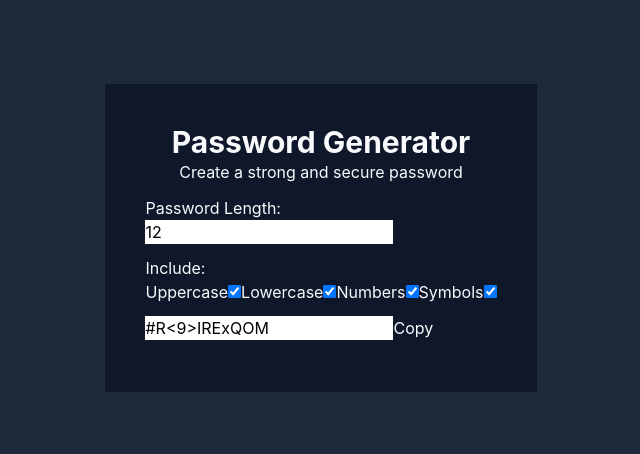
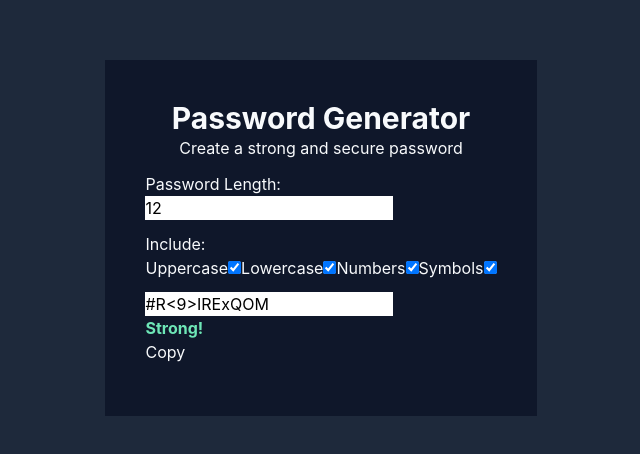
Before and after one commit to iamgutz/password-generator, a React (Create React App) app: page / in a window 1280 px wide. Shown: the part 162-616 px from the top of the page, without its empty margins (319-959 px from the left). Built offline with nearby package versions, Linux system fonts and the light colour scheme.

Commit message:
implemented password strength score

```diff
--- a/src/App.tsx
+++ b/src/App.tsx
@@ -1,119 +1,10 @@
-import { useEffect, useState } from 'react';
-import { CopyToClipboard } from 'react-copy-to-clipboard';
 import './App.css';
-import Paper from './components/Paper';
-import generatePassword from './utils/generate-password';
+import PasswordGenerator from './PasswordGenerator';
 
 function App() {
-  const [passwordLength, setPasswordLength] = useState('12');
-  const [options, setOptions] = useState({
-    uppercase: true,
-    lowercase: true,
-    numbers: true,
-    symbols: true,
-  });
-  const initialPassword = generatePassword({
-    length: parseInt(passwordLength, 10),
-    ...options,
-  });
-  const [password, setPassword] = useState(initialPassword);
-  const [wasCopied, setWasCopied] = useState(false);
-
-  const handlePasswordLengthChange = (length: string) => {
-    setPasswordLength(length);
-  };
-
-  const handleOptionsChange = (optionName: string, value: boolean) => {
-    setOptions(prevOptions => ({
-      ...prevOptions,
-      [optionName]: value,
-    }));
-  };
-
-  const handleOnCopy = () => {
-    if (wasCopied) {
-      return;
-    }
-    setWasCopied(true);
-  };
-
-  useEffect(() => {
-    const newPassword = generatePassword({ length: parseInt(passwordLength, 10), ...options });
-    setPassword(newPassword);
-  }, [passwordLength, options]);
-
-  useEffect(() => {
-    let timeout: ReturnType<typeof setTimeout>;
-    if (wasCopied) {
-      timeout = setTimeout(() => {
-        setWasCopied(false);
-      }, 1500);
-    }
-    return () => {
-      if (timeout) {
-        clearTimeout(timeout);
-      }
-    };
-  }, [wasCopied]);
-
   return (
     <div className="bg-slate-800 min-h-screen flex flex-col items-center justify-center">
-      <Paper>
-        <h1 className="text-3xl font-bold text-center">Password Generator</h1>
-        <p className="text-center">Create a strong and secure password</p>
-
-        <div className="my-3">
-          <p>Password Length:</p>
-          <input
-            type="number"
-            className="text-black"
-            value={passwordLength}
-            onChange={e => handlePasswordLengthChange(e.target.value)}
-          />
-        </div>
-
-        <div>
-          <p>Include:</p>
-          <label>Uppercase</label>
-          <input
-            type="checkbox"
-            checked={options.uppercase}
-            onChange={e => handleOptionsChange('uppercase', e.target.checked)}
-          />
-          <label>Lowercase</label>
-          <input
-            type="checkbox"
-            checked={options.lowercase}
-            onChange={e => handleOptionsChange('lowercase', e.target.checked)}
-          />
-          <label>Numbers</label>
-          <input
-            type="checkbox"
-            checked={options.numbers}
-            onChange={e => handleOptionsChange('numbers', e.target.checked)}
-          />
-          <label>Symbols</label>
-          <input
-            type="checkbox"
-            checked={options.symbols}
-            onChange={e => handleOptionsChange('symbols', e.target.checked)}
-          />
-        </div>
-
-        <div className="my-3">
-          <input
-            type="text"
-            className="text-black"
-            value={password}
-          />
-          <CopyToClipboard
-            text={password}
-            onCopy={() => handleOnCopy()}
-          >
-            <button type="button">{wasCopied ? 'Copied!' : 'Copy'}</button>
-          </CopyToClipboard>
-        </div>
-      </Paper>
+      <PasswordGenerator />
     </div>
   );
 }
--- /dev/null
+++ b/src/PasswordGenerator/constants.ts
@@ -0,0 +1,20 @@
+import { PasswordStrengthConfig } from './definitions';
+
+export const strengthConfig: PasswordStrengthConfig = {
+  strong: {
+    label: 'Strong!',
+    colorClass: 'text-emerald-300',
+  },
+  medium: {
+    label: 'Medium!',
+    colorClass: 'text-orange-300',
+  },
+  weak: {
+    label: 'Weak!',
+    colorClass: 'text-rose-300',
+  },
+  short: {
+    label: "It's too short!",
+    colorClass: 'text-rose-300',
+  },
+};
--- /dev/null
+++ b/src/PasswordGenerator/definitions.ts
@@ -0,0 +1,8 @@
+export type PasswordStrength = 'strong' | 'medium' | 'weak' | 'short';
+
+export type PasswordStrengthConfig = {
+  [key in PasswordStrength]: {
+    label: string;
+    colorClass: string;
+  };
+};
--- /dev/null
+++ b/src/PasswordGenerator/index.tsx
@@ -0,0 +1,122 @@
+import { useEffect, useState } from 'react';
+import { CopyToClipboard } from 'react-copy-to-clipboard';
+import Paper from '../components/Paper';
+import generatePassword, { strengthScore } from './utils/generate-password';
+import { strengthConfig } from './constants';
+import { PasswordStrength } from './definitions';
+
+export default function PasswordGenerator() {
+  const [passwordLength, setPasswordLength] = useState('12');
+  const [options, setOptions] = useState({
+    uppercase: true,
+    lowercase: true,
+    numbers: true,
+    symbols: true,
+  });
+  const initialPassword = generatePassword({
+    length: parseInt(passwordLength, 10),
+    ...options,
+  });
+  const [password, setPassword] = useState(initialPassword);
+  const [wasCopied, setWasCopied] = useState(false);
+  const strength = strengthConfig[strengthScore(password) as PasswordStrength];
+
+  const handlePasswordLengthChange = (length: string) => {
+    setPasswordLength(length);
+  };
+
+  const handleOptionsChange = (optionName: string, value: boolean) => {
+    setOptions(prevOptions => ({
+      ...prevOptions,
+      [optionName]: value,
+    }));
+  };
+
+  const handleOnCopy = () => {
+    if (wasCopied) {
+      return;
+    }
+    setWasCopied(true);
+  };
+
+  useEffect(() => {
+    const newPassword = generatePassword({ length: parseInt(passwordLength, 10), ...options });
+    setPassword(newPassword);
+  }, [passwordLength, options]);
+
+  useEffect(() => {
+    let timeout: ReturnType<typeof setTimeout>;
+    if (wasCopied) {
+      timeout = setTimeout(() => {
+        setWasCopied(false);
+      }, 1500);
+    }
+    return () => {
+      if (timeout) {
+        clearTimeout(timeout);
+      }
+    };
+  }, [wasCopied]);
+
+  return (
+    <Paper>
+      <h1 className="text-3xl font-bold text-center">Password Generator</h1>
+      <p className="text-center">Create a strong and secure password</p>
+
+      <div className="my-3">
+        <p>Password Length:</p>
+        <input
+          type="number"
+          className="text-black"
+          value={passwordLength}
+          onChange={e => handlePasswordLengthChange(e.target.value)}
+        />
+      </div>
+
+      <div>
+        <p>Include:</p>
+        <label>Uppercase</label>
+        <input
+          type="checkbox"
+          checked={options.uppercase}
+          onChange={e => handleOptionsChange('uppercase', e.target.checked)}
+        />
+        <label>Lowercase</label>
+        <input
+          type="checkbox"
+          checked={options.lowercase}
+          onChange={e => handleOptionsChange('lowercase', e.target.checked)}
+        />
+        <label>Numbers</label>
+        <input
+          type="checkbox"
+          checked={options.numbers}
+          onChange={e => handleOptionsChange('numbers', e.target.checked)}
+        />
+        <label>Symbols</label>
+        <input
+          type="checkbox"
+          checked={options.symbols}
+          onChange={e => handleOptionsChange('symbols', e.target.checked)}
+        />
+      </div>
+
+      <div className="my-3">
+        <input
+          type="text"
+          className="text-black"
+          value={password}
+        />
+        <p className={`${strength.colorClass}`}>
+          <strong>{strength.label || ''}</strong>
+        </p>
+        <CopyToClipboard
+          text={password}
+          onCopy={() => handleOnCopy()}
+        >
+          <button type="button">{wasCopied ? 'Copied!' : 'Copy'}</button>
+        </CopyToClipboard>
+      </div>
+    </Paper>
+  );
+}
--- a/src/utils/generate-password.ts
+++ b/src/PasswordGenerator/utils/generate-password.ts
@@ -68,4 +68,29 @@ const generatePassword = ({
   return shufflePassword(password).slice(0, length);
 };
 
+export const strengthScore = (password: string): string => {
+  let score = '';
+  const hasUppercase = /[A-Z]/.test(password);
+  const hasLowercase = /[a-z]/.test(password);
+  const hasNumber = /\d/.test(password);
+  const hasSymbol = /[!@#$%^&*()-_=+[\]{}|;:,.<>?/]/.test(password);
+
+  const passes = [hasUppercase, hasLowercase, hasNumber, hasSymbol];
+
+  const falseCount = passes.filter(value => value === false).length;
+  if (falseCount >= 2) {
+    score = 'weak';
+  } else if (falseCount === 1) {
+    score = 'medium';
+  } else {
+    score = 'strong';
+  }
+
+  if (password.length < 8) {
+    score = 'short';
+  }
+
+  return score;
+};
+
 export default generatePassword;
```
Also changed, not shown: 1 other file (tests, documents, lock files or other folders).
